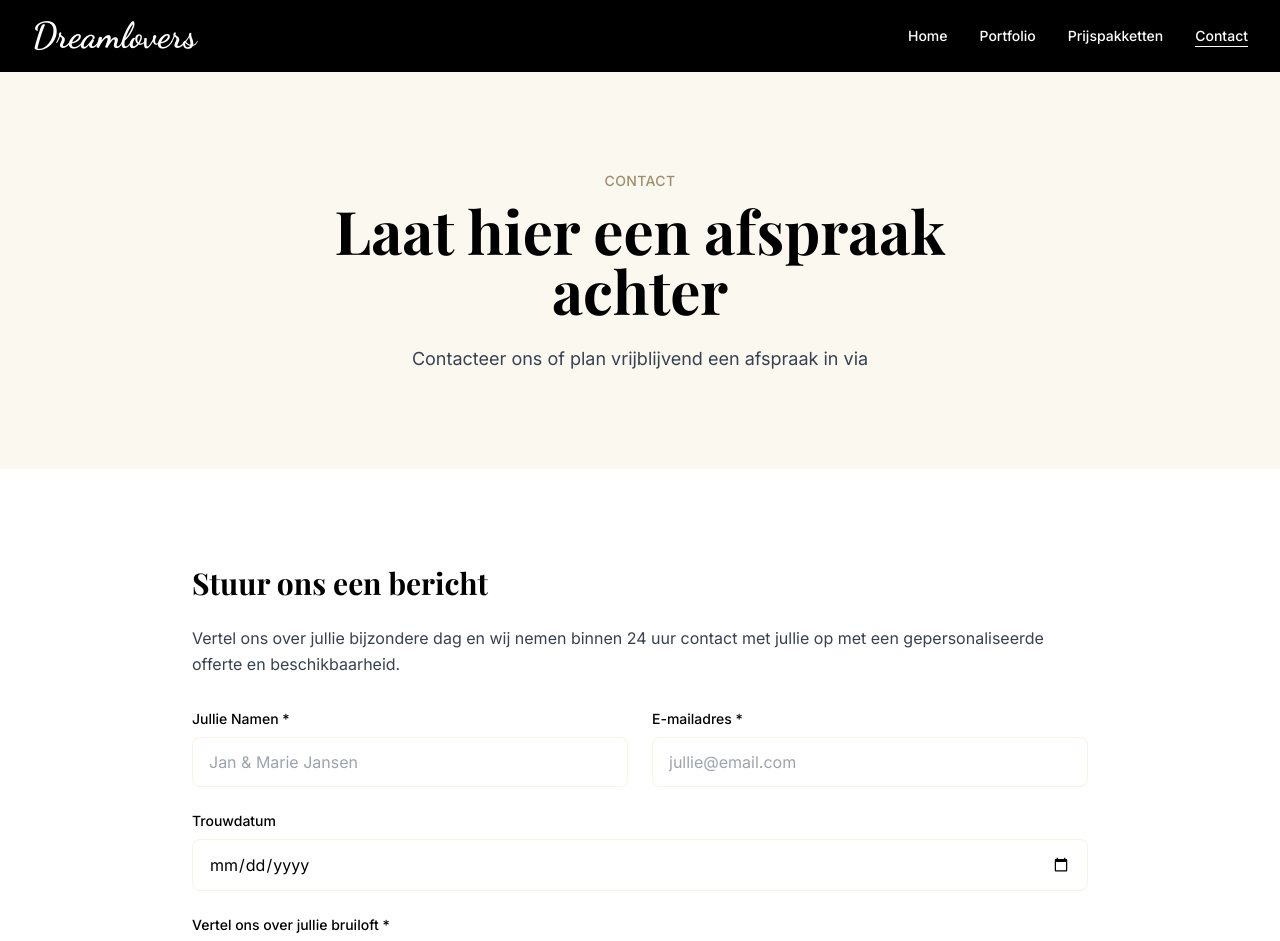
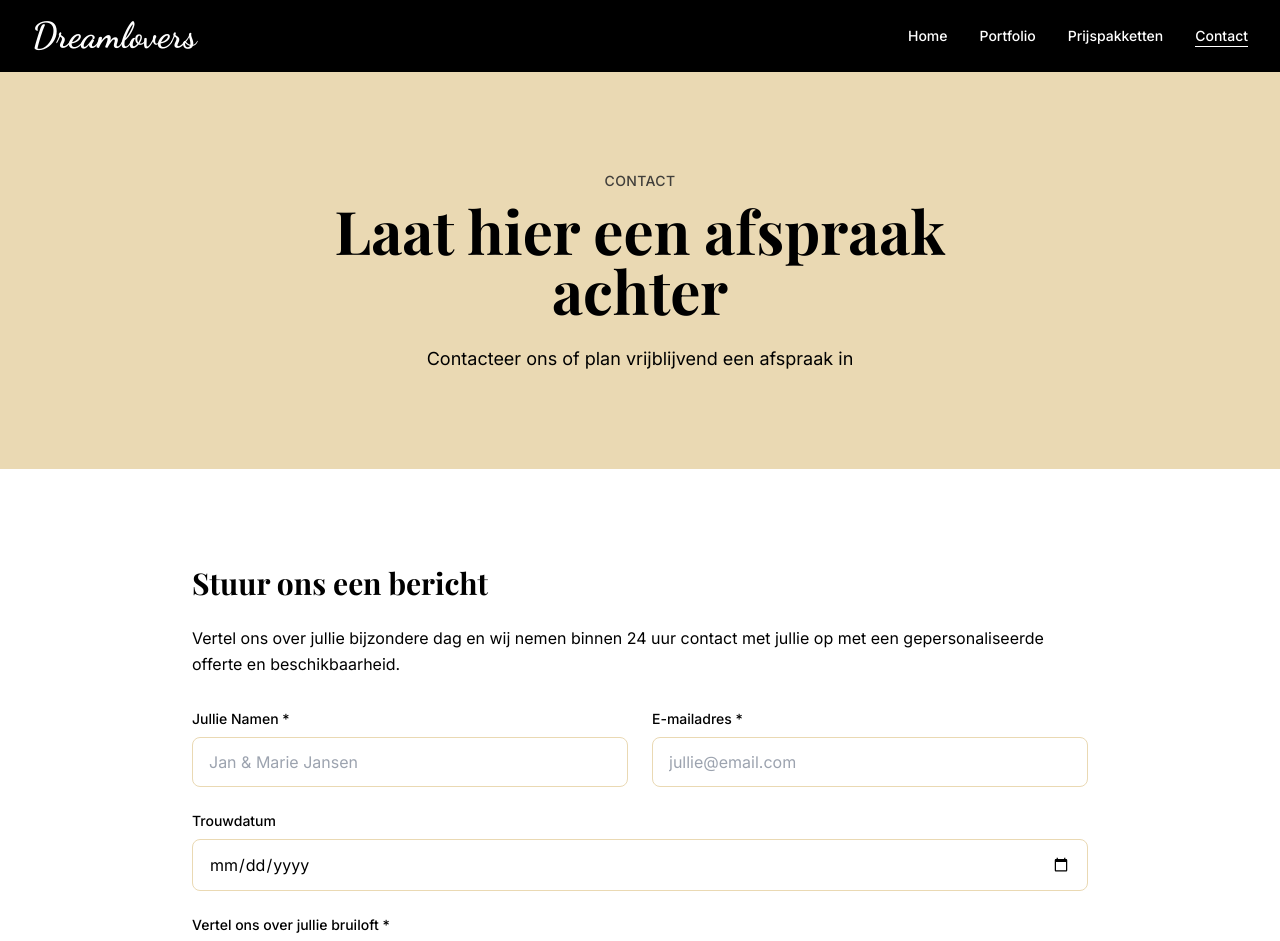
Before and after one commit to ThiboVonderlynck/Dreamlovers, a Next.js app: page /contact in a window 1280 px wide. Shown: the top 941 px of the page. Built offline with nearby package versions, Linux system fonts and the light colour scheme; a web font is replaced by a local one.

Commit message:
chore: commit and push all outstanding changes

```diff
--- a/app/contact/page.tsx
+++ b/app/contact/page.tsx
@@ -6,7 +6,7 @@ const ContactPage = () => {
   return (
     <div className="min-h-screen">
       {/* Header */}
-      <section className="py-16 lg:py-24 bg-beige/20">
+      <section className="py-16 lg:py-24 bg-beige">
         <div className="container-custom">
           <div className="text-center max-w-3xl mx-auto">
             <span className="text-subtitle">Contact</span>
@@ -15,7 +15,7 @@ const ContactPage = () => {
             </h1>
             <p className="text-body text-lg leading-relaxed">
               Contacteer ons of plan vrijblijvend een
-              afspraak in via
+              afspraak in
             </p>
           </div>
         </div>
--- a/app/globals.css
+++ b/app/globals.css
@@ -67,11 +67,11 @@
   }
 
   .text-body {
-    @apply text-gray-700 leading-relaxed;
+    @apply text-black leading-relaxed;
   }
 
   .text-subtitle {
-    @apply text-[#9F8E6E] font-medium tracking-wide uppercase text-sm;
+    @apply text-[#413F3B] font-medium tracking-wide uppercase text-sm;
   }
 }
 
--- a/components/ContactForm.tsx
+++ b/components/ContactForm.tsx
@@ -62,7 +62,7 @@ const ContactForm = () => {
             required
             value={formData.name}
             onChange={handleChange}
-            className="w-full px-4 py-3 border border-beige/30 rounded-lg focus:outline-none focus:ring-2 focus:ring-gold focus:border-transparent transition-colors"
+            className="w-full px-4 py-3 border border-beige rounded-lg focus:outline-none focus:shadow-[0_0_10px_2px_rgba(218,165,32,0.15)] transition-shadow"
             placeholder="Jan & Marie Jansen"
           />
         </div>
@@ -78,7 +78,7 @@ const ContactForm = () => {
             required
             value={formData.email}
             onChange={handleChange}
-            className="w-full px-4 py-3 border border-beige/30 rounded-lg focus:outline-none focus:ring-2 focus:ring-gold focus:border-transparent transition-colors"
+            className="w-full px-4 py-3 border border-beige rounded-lg focus:outline-none focus:shadow-[0_0_10px_2px_rgba(218,165,32,0.15)] transition-shadow"
             placeholder="jullie@email.com"
           />
         </div>
@@ -94,7 +94,7 @@ const ContactForm = () => {
           name="weddingDate"
           value={formData.weddingDate}
           onChange={handleChange}
-          className="w-full px-4 py-3 border border-beige/30 rounded-lg focus:outline-none focus:ring-2 focus:ring-gold focus:border-transparent transition-colors"
+          className="w-full px-4 py-3 border border-beige rounded-lg focus:outline-none focus:shadow-[0_0_10px_2px_rgba(218,165,32,0.15)] transition-shadow"
         />
       </div>
 
@@ -109,7 +109,7 @@ const ContactForm = () => {
           rows={6}
           value={formData.message}
           onChange={handleChange}
-          className="w-full px-4 py-3 border border-beige/30 rounded-lg focus:outline-none focus:ring-2 focus:ring-gold focus:border-transparent transition-colors resize-none"
+          className="w-full px-4 py-3 border border-beige rounded-lg focus:outline-none focus:shadow-[0_0_10px_2px_rgba(218,165,32,0.15)] transition-shadow resize-none"
           placeholder="Vertel ons over jullie trouwvisie, locatie, stijlvoorkeuren en eventuele speciale wensen..."
         />
       </div>
```
